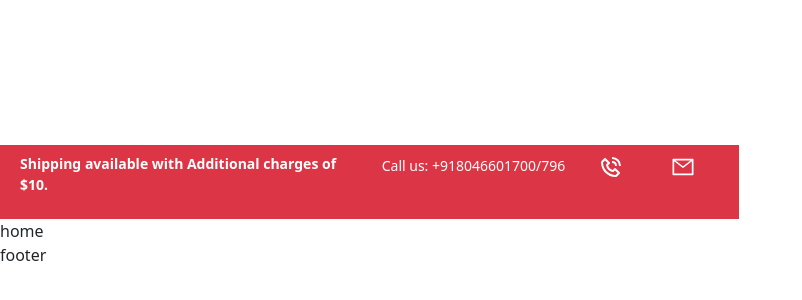
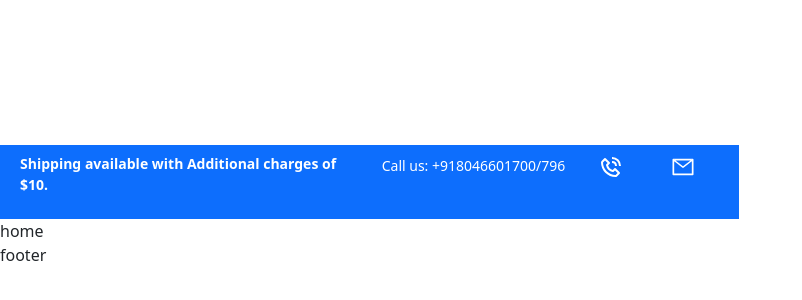
Before and after one commit to DILABS-WEB/Dilabs_Product, a React (Vite) app: page / in a window 1280 px wide. Shown: the part 194-494 px from the top of the page, without its empty margins (0-802 px from the left). Built offline with nearby package versions, Linux system fonts and the light colour scheme.

Commit message:
Added animatedx functionality to the strip

```diff
--- a/src/components/header.jsx
+++ b/src/components/header.jsx
@@ -4,22 +4,22 @@ import {AiOutlineMail}  from 'react-icons/ai'
 
 const header = () => {
   return <>
-  <header className='header-top-strip p-2 bg-danger'>
-<div className="container-xxl">
+  <header className='header-top-strip p-2 bg-primary'>
+<div className="container-xxl animated-right-left">
   <div className="row">
     <div className="col-6 text-white animated-right-left"  >
       <p>Shipping available with Additional charges of $10.</p>
 
     </div>
-    <div className="col-6 d-flex justify-content-between" >
-    <div>
-    <a  className="text-white animated-x" href="tel:+91 8046601700/796"> Call us: +918046601700/796  </a>
+    <div className="col-6 d-flex justify-content-between " >
+    <div >
+    <a  className="text-white " href="tel:+91 8046601700/796"> Call us: +918046601700/796  </a>
     </div>
     <div >
 
     <a className="text-white animated-x" href="tel:+91 8046601700"><BiPhoneCall className='fs-4 mx-4 text-white'/></a>
 
-    <a className="text-white animated-x" href="mailto:abhishek@dilabs.in"><AiOutlineMail className='fs-4 mx-4 text-white'/></a>
+    <a className="text-white " href="mailto:abhishek@dilabs.in"><AiOutlineMail className='fs-4 mx-4 text-white'/></a>
 
 
 
```
